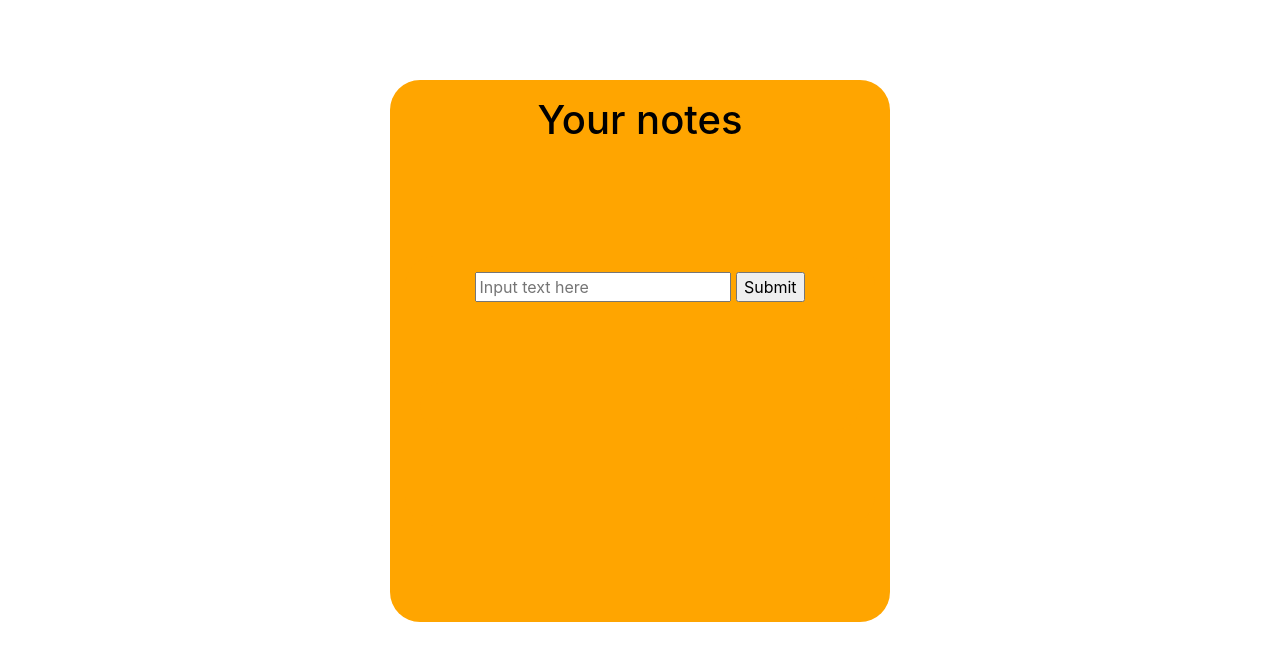
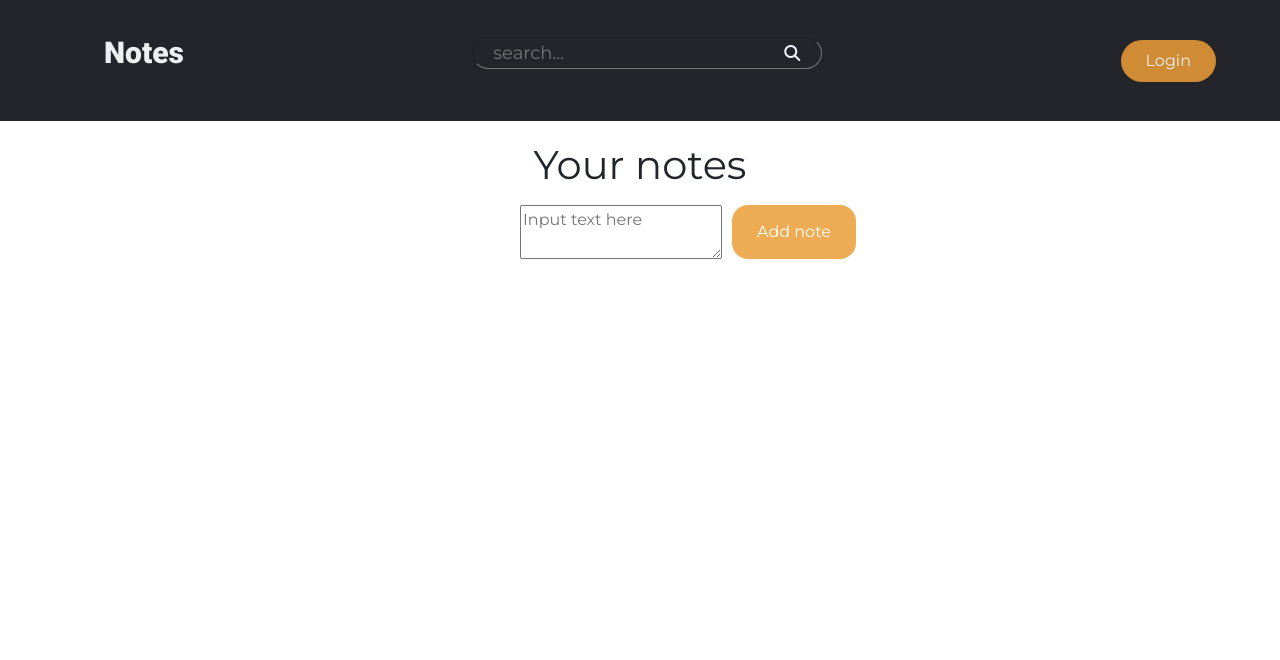
Before and after one commit to jasonrowsell/notes-app, a plain HTML site: page public/index.html in a window 1280 px wide. Drawn offline with nearby package versions, Linux system fonts and the light colour scheme.

Commit message:
Added navbar, updating styling

```diff
--- a/public/css/style.css
+++ b/public/css/style.css
@@ -1,12 +1,126 @@
-#wrapper {
-  background-color: orange;
-  color: black;
-  margin-left: auto;
-  margin-right: auto;
-  padding-bottom: 1em;
-  padding-top: 1em;
-  border-radius: 30px;
-  margin-top: 5em;
-  max-width: 500px;
-  margin-bottom: 5em;
+@import url('https://fonts.googleapis.com/css2?family=Montserrat&display=swap');
+@import url('https://fonts.googleapis.com/css2?family=Roboto:wght@900&display=swap');
+
+body {
+  font-family: 'Montserrat', sans-serif;
 }
+li,
+button {
+  font-family: 'Montserrat', sans-serif;
+  font-weight: 500;
+  font-size: 16px;
+  color: #edf0f1;
+  text-decoration: none;
+}
+header {
+  box-sizing: border-box;
+  margin: 0;
+  padding: 0;
+  background-color: #24252a;
+  display: flex;
+  justify-content: space-between;
+  align-items: center;
+  padding: 30px 5%;
+}
+.logo {
+  font-family: 'Roboto', sans-serif;
+  font-weight: 500;
+  font-size: 30px;
+  color: #edf0f1;
+  text-decoration: none;
+  cursor: pointer;
+}
+.nav-links {
+  list-style: none;
+}
+button {
+  padding: 9px 25px;
+  background-color: rgb(207, 140, 53);
+  border: none;
+  border-radius: 50px;
+  cursor: pointer;
+  transition: all 0.3s ease 0s;
+}
+button:hover {
+  background-color: rgba(207, 140, 53, 0.8);
+}
+.search_wrap {
+  width: 400px;
+}
+.search_wrap .search_box {
+  position: relative;
+  width: 350px;
+  height: 32px;
+}
+.search_wrap .search_box .input {
+  background: transparent;
+  position: absolute;
+  top: 0;
+  left: 0;
+  width: 100%;
+  height: 100%;
+  padding: 10px 20px;
+  border-radius: 3px;
+  border-width: thin;
+  font-size: 18px;
+  color: aliceblue;
+}
+.search_wrap .search_box .btn {
+  position: absolute;
+  top: 0;
+  right: 0;
+  width: 60px;
+  height: 100%;
+  z-index: 1;
+  cursor: pointer;
+}
+.search_wrap .search_box .btn.btn_common .fas {
+  position: absolute;
+  top: 50%;
+  left: 50%;
+  transform: translate(-50%, -50%);
+  color: aliceblue;
+}
+.search_wrap .search_box .input {
+  padding-right: 80px;
+  border-radius: 50px;
+}
+.search_wrap .search_box .btn {
+  right: 0px;
+  border-radius: 50%;
+}
+.container {
+  margin: auto;
+  width: 50%;
+  text-align: center;
+  padding: 20px;
+}
+.note-form {
+  display: flex;
+  margin-left: 180px;
+}
+.submit {
+  margin-left: 10px;
+  padding: 9px 25px;
+  background-color: rgb(235, 162, 66, 0.9);
+  color: white;
+  border: none;
+  border-radius: 1rem;
+  cursor: pointer;
+  transition: all 0.3s ease 0s;
+}
+.submit:hover {
+  margin-left: 10px;
+  padding: 9px 25px;
+  background-color: rgba(207, 142, 56, 0.9);
+  color: white;
+  border: none;
+  border-radius: 1rem;
+  cursor: pointer;
+  transition: all 0.3s ease 0s;
+}
+textarea {
+  resize: both;
+  overflow: auto;
+  outline: none;
+}
--- a/public/index.html
+++ b/public/index.html
@@ -1,32 +1,48 @@
 <!DOCTYPE html>
 <html lang="en">
   <head>
-  <meta charset="UTF-8">
-  <meta http-equiv="X-UA-Compatible" content="IE=edge">
-  <meta name="viewport" content="width=device-width, initial-scale=1.0">
-  <link rel="stylesheet" href="https://stackpath.bootstrapcdn.com/bootstrap/4.3.1/css/bootstrap.min.css" integrity="sha384-ggOyR0iXCbMQv3Xipma34MD+dH/1fQ784/j6cY/iJTQUOhcWr7x9JvoRxT2MZw1T" crossorigin="anonymous">
-  <link rel="stylesheet" href="./css/style.css" type="text/css">
+    <meta charset="UTF-8" />
+    <meta http-equiv="X-UA-Compatible" content="IE=edge" />
+    <meta name="viewport" content="width=device-width, initial-scale=1.0" />
+    <link
+      rel="stylesheet"
+      href="https://stackpath.bootstrapcdn.com/bootstrap/4.3.1/css/bootstrap.min.css"
+      integrity="sha384-ggOyR0iXCbMQv3Xipma34MD+dH/1fQ784/j6cY/iJTQUOhcWr7x9JvoRxT2MZw1T"
+      crossorigin="anonymous"
+    />
+    <link rel="stylesheet" href="./css/style.css" type="text/css" />
     <title>Notes</title>
   </head>
   <body>
-    <div id="wrapper" class="container">
-      <div class="row justify-content-center">
+    <header>
+      <ul class="logo">
+        Notes
+      </ul>
+      <nav>
+        <ul class="nav-links">
+          <li>
+            <div class="search_wrap">
+              <div class="search_box">
+                <input type="text" class="input" placeholder="search..." />
+                <div class="btn btn_common">
+                  <i class="fas fa-search"></i>
+                </div>
+              </div>
+            </div>
+          </li>
+        </ul>
+      </nav>
+      <a href="#" class="cta"><button>Login</button></a>
+    </header>
+    <div class="container">
       <h1>Your notes</h1>
-      </div>
-      </br>
-      <div id="wrapper" class="container">
-        <div class="row justify-content-center">
-        <form id="note-form">
-            <input id="note-text" type="text" placeholder="Input text here"></input>
-            <input type="submit"></input>
+      <p id="notes"></p>
+        <form id="note-form" class="note-form">
+          <textarea id="note-text" rows="2" placeholder="Input text here"></textarea>
+          <input class="submit" type="submit" value="Add note"></input>
         </form>
     </div>
-
-      <div id="wrapper" class="container">
-        <div class="row justify-content-center">
-      <p id="notes">
-      </p>
-      </div>
+    <script src="https://kit.fontawesome.com/b99e675b6e.js"></script>
     <script src="js/src/note.js"></script>
     <script src="js/src/interface.js"></script>
   </body>
```
Lines whose indentation alone changed are shown as unchanged.
